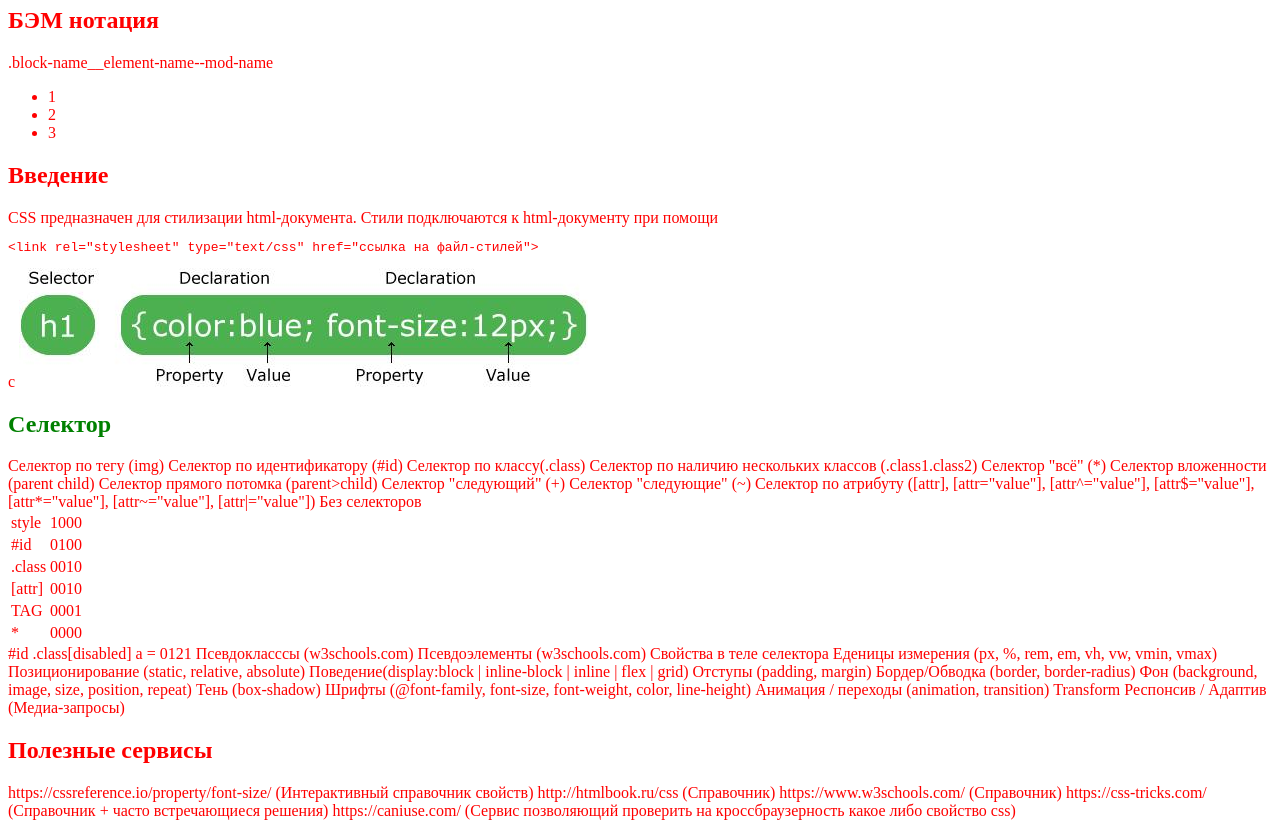
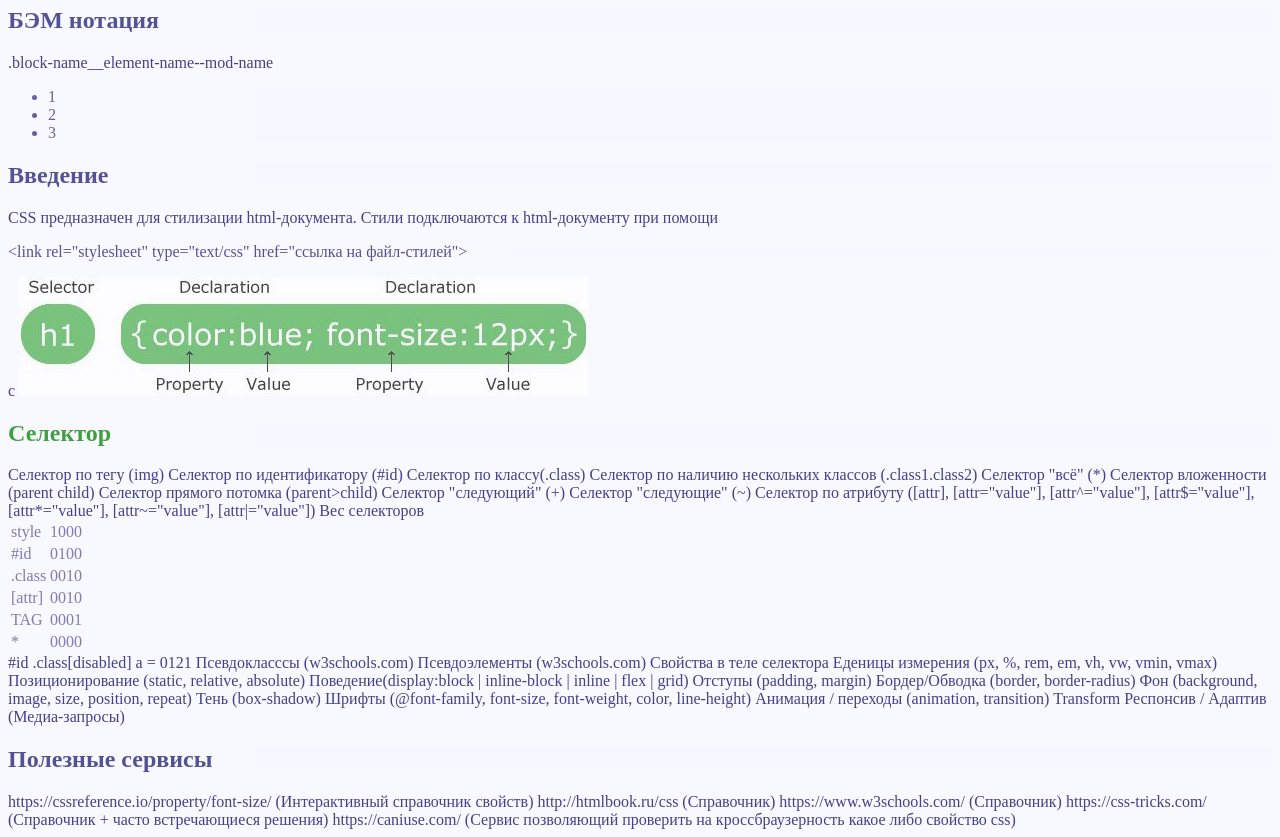
Before and after one commit to InCheese/Learning, a plain HTML site: page css.html in a window 1280 px wide. Shown: the part 73-910 px from the top of the page. Drawn offline with Linux system fonts and the light colour scheme.

Commit message:
Результаты урока по 13.06.18

```diff
--- a/assets/css/main.css
+++ b/assets/css/main.css
@@ -1,4 +1,15 @@
 *{
-    color: red;
+    color: #191970;
+    background: #F8F8FF;
+    opacity: 0.9;
+    font-family: 'Roboto-Thin';
+}
 
+@font-face {
+    font-family: 'Roboto-Thin';
+    src: url("../fonts/Roboto-Thin.ttf") format("ttf");
 }
+
+html, body {
+    font-family: 'Roboto-Thin';
+}
--- a/css.html
+++ b/css.html
@@ -36,7 +36,7 @@
     Селектор "следующий" (+)
     Селектор "следующие" (~)
     Селектор по атрибуту ([attr], [attr="value"], [attr^="value"], [attr$="value"], [attr*="value"], [attr~="value"], [attr|="value"])
-    Без селекторов
+    Вес селекторов
 
     <table><tr>
         <td>style</td>
```
Also changed, not shown: html.html (+1 -0 lines), assets/fonts/11960.otf (added), assets/fonts/Kelson Sans Bold RU.otf (added), assets/fonts/Kelson Sans Light RU.otf (added), assets/fonts/Kelson Sans Regular RU.otf (added), assets/fonts/Roboto-Black.ttf (added), assets/fonts/Roboto-BlackItalic.ttf (added), assets/fonts/Roboto-Bold.ttf (added), assets/fonts/Roboto-BoldItalic.ttf (added), assets/fonts/Roboto-Italic.ttf (added), assets/fonts/Roboto-Light.ttf (added), assets/fonts/Roboto-LightItalic.ttf (added), assets/fonts/Roboto-Medium.ttf (added), assets/fonts/Roboto-MediumItalic.ttf (added), 4 more files.
